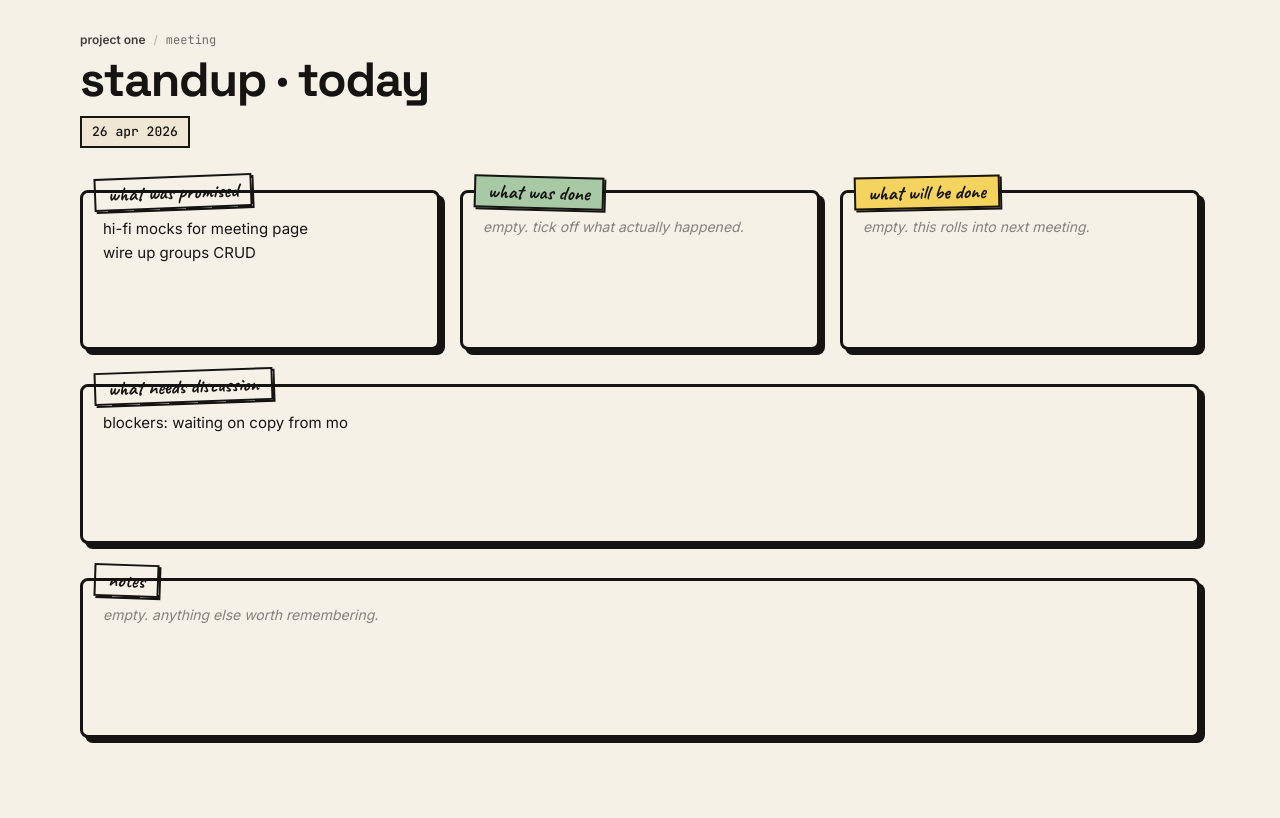
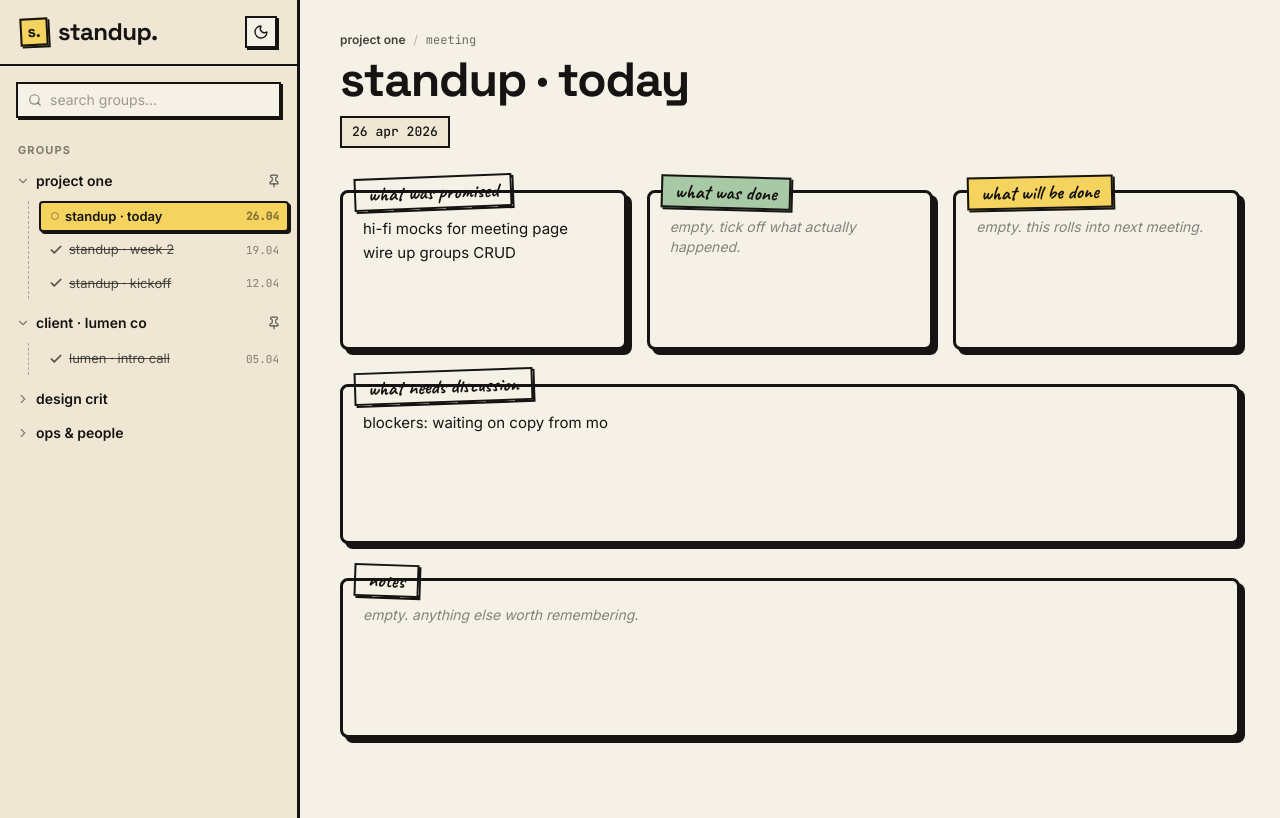
Before and after one commit to m33ga/standup, a React (Vite) app: page / in a window 1280 px wide. Built offline with nearby package versions, Linux system fonts and the light colour scheme.

Commit message:
feat: add sidebar

```diff
--- a/src/App.tsx
+++ b/src/App.tsx
@@ -1,9 +1,13 @@
 import { EmptyState } from "./components/EmptyState";
 import { MeetingView } from "./components/MeetingView";
+import { Sidebar } from "./components/Sidebar";
 import { seedGroups, seedMeetings } from "./types/seed";
 
 function App() {
   const selectedMeetingId = "m3";
+  const expandedGroupIds = { g1: true, g2: true };
+  const query = "";
+  const theme = "light" as const;
 
   const meeting = seedMeetings.find((m) => m.id === selectedMeetingId);
   const group = meeting
@@ -12,6 +16,14 @@ function App() {
 
   return (
     <div className="flex min-h-screen bg-paper text-ink">
+      <Sidebar
+        groups={seedGroups}
+        meetings={seedMeetings}
+        selectedMeetingId={selectedMeetingId}
+        expandedGroupIds={expandedGroupIds}
+        query={query}
+        theme={theme}
+      />
       <main className="flex-1">
         {meeting && group ? (
           <MeetingView meeting={meeting} group={group} />
--- /dev/null
+++ b/src/components/Sidebar.tsx
@@ -0,0 +1,92 @@
+import { Search } from "lucide-react";
+import type { Group, Id, Meeting, Theme } from "../types";
+import { GroupRow } from "./GroupRow";
+import { ThemeToggle } from "./ThemeToggle";
+
+type SidebarProps = {
+  groups: Group[];
+  meetings: Meeting[];
+  selectedMeetingId: Id | null;
+  expandedGroupIds: Record<Id, boolean>;
+  query: string;
+  theme: Theme;
+  onToggleExpanded?: (id: Id) => void;
+  onSelectMeeting?: (id: Id) => void;
+  onQuery?: (q: string) => void;
+  onToggleTheme?: () => void;
+};
+
+export function Sidebar({
+  groups,
+  meetings,
+  selectedMeetingId,
+  expandedGroupIds,
+  query,
+  theme,
+  onToggleExpanded,
+  onSelectMeeting,
+  onQuery,
+  onToggleTheme,
+}: SidebarProps) {
+  const sortedGroups = [...groups].sort(
+    (a, b) => Number(b.pinned) - Number(a.pinned),
+  );
+  const visibleGroups = query.trim()
+    ? sortedGroups.filter((g) =>
+        g.name.toLowerCase().includes(query.toLowerCase()),
+      )
+    : sortedGroups;
+
+  return (
+    <aside className="flex w-[300px] shrink-0 flex-col border-r-[3px] border-ink bg-paper-2">
+      <div className="flex items-center justify-between gap-2 border-b-[2.5px] border-ink px-5 py-4">
+        <div className="flex items-center gap-2.5">
+          <span
+            className="flex h-7 w-7 items-center justify-center border-[2.5px] border-ink bg-yolk font-display text-base font-bold text-ink shadow-paper-sm"
+            style={{ transform: "rotate(-3deg)" }}
+          >
+            s.
+          </span>
+          <span className="font-display text-2xl font-bold tracking-tight text-ink">
+            standup.
+          </span>
+        </div>
+        <ThemeToggle theme={theme} onToggle={onToggleTheme} />
+      </div>
+
+      <div className="px-4 pt-4 pb-2.5">
+        <div className="flex items-center gap-2 border-2 border-ink bg-paper px-2.5 py-1.5 shadow-paper-sm">
+          <Search size={14} className="text-ink/50" />
+          <input
+            value={query}
+            onChange={(e) => onQuery?.(e.target.value)}
+            placeholder="search groups…"
+            className="flex-1 bg-transparent font-sans text-sm text-ink outline-none placeholder:text-ink/40"
+          />
+        </div>
+      </div>
+
+      <div className="flex-1 overflow-y-auto px-2 pt-1 pb-6">
+        <div className="px-2.5 pt-2.5 pb-1.5 font-sans text-[11px] font-bold tracking-widest text-ink/50 uppercase">
+          groups
+        </div>
+        {visibleGroups.map((g) => (
+          <GroupRow
+            key={g.id}
+            group={g}
+            meetings={meetings.filter((m) => m.groupId === g.id)}
+            expanded={expandedGroupIds[g.id]}
+            selectedMeetingId={selectedMeetingId}
+            onToggleExpanded={onToggleExpanded}
+            onSelectMeeting={onSelectMeeting}
+          />
+        ))}
+        {visibleGroups.length === 0 && (
+          <div className="px-2.5 py-4 text-center font-hand text-base text-ink/50">
+            no groups match that.
+          </div>
+        )}
+      </div>
+    </aside>
+  );
+}
```
